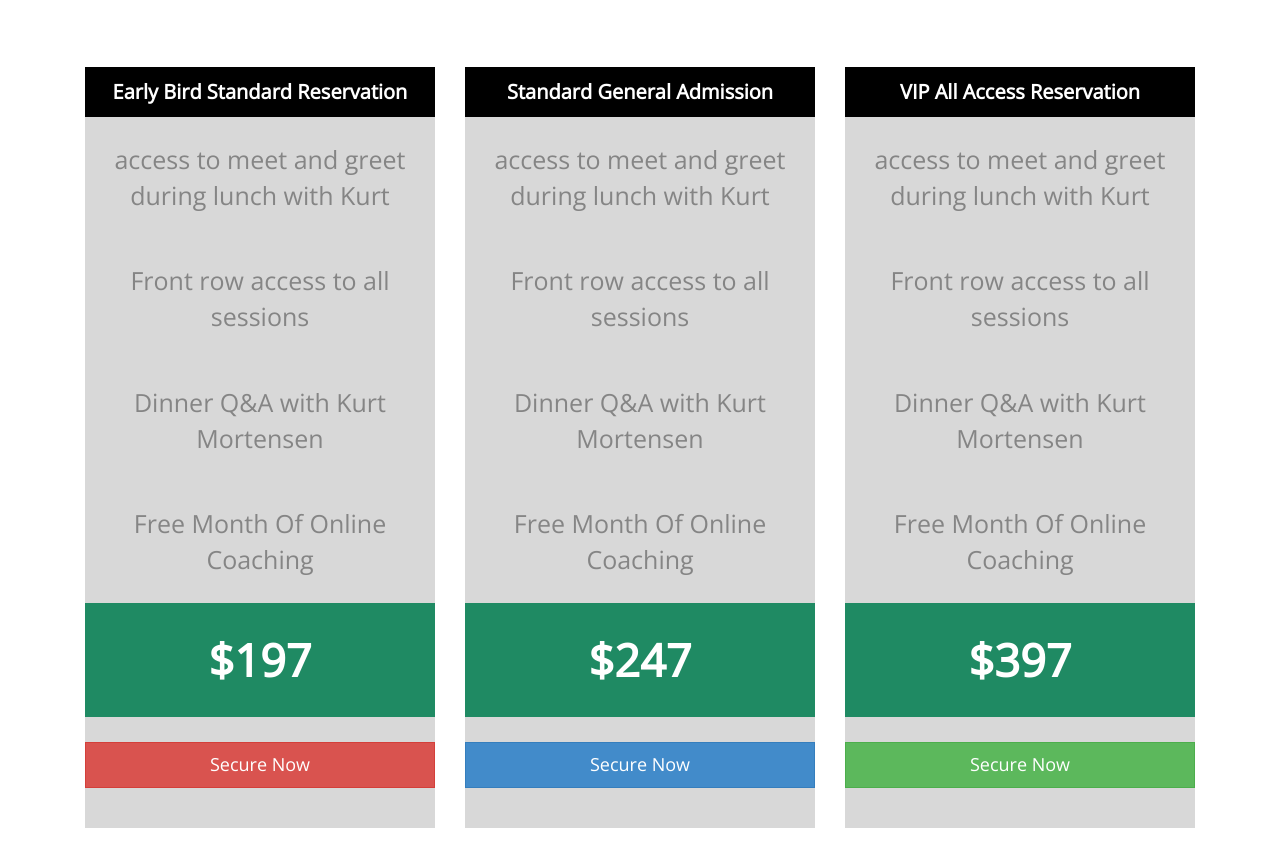
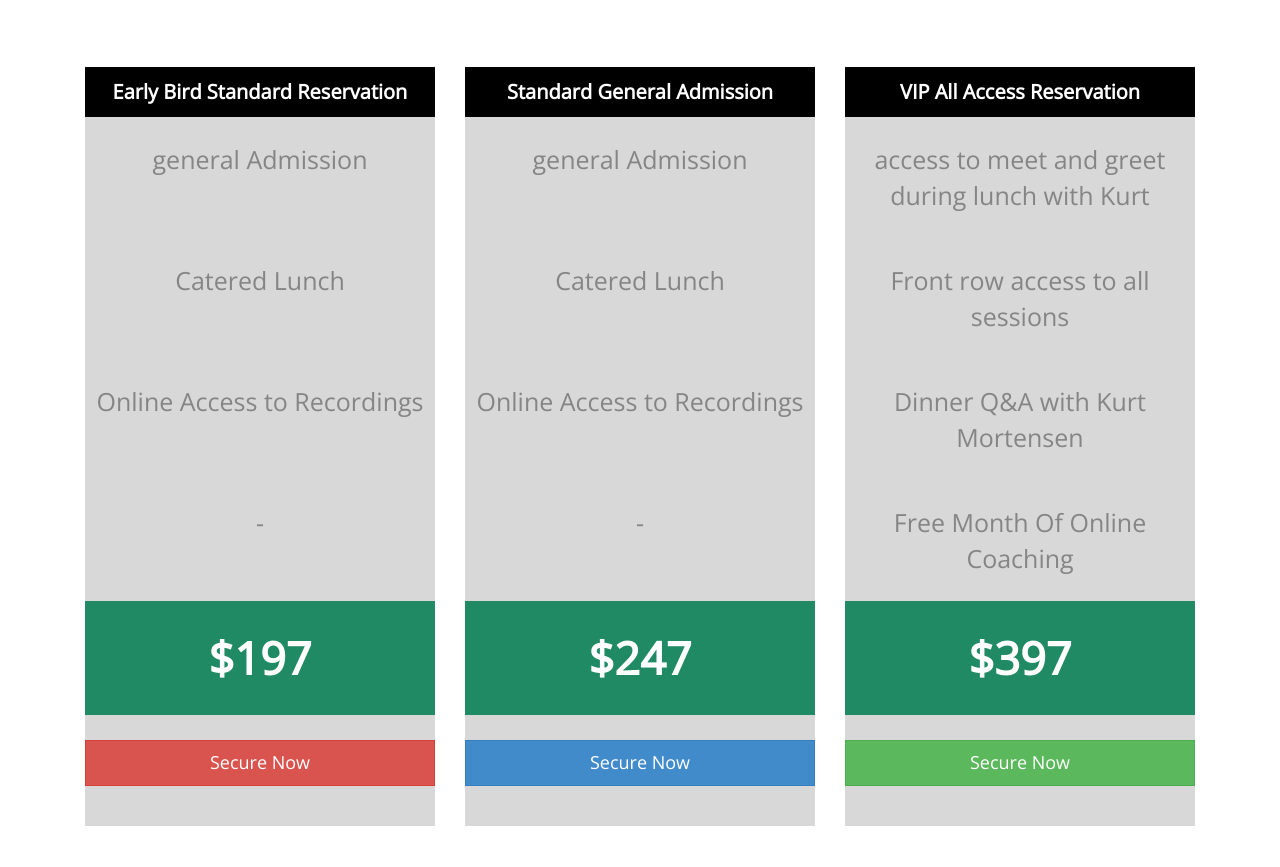
Before and after one commit to willvdb/seminar, a website: page app/index.html in a window 1280 px wide. Shown: the part 4503-5370 px from the top of the page. Drawn offline with nearby package versions, Linux system fonts and the light colour scheme.

Commit message:
changed plans

```diff
--- a/app/assets/css/style.css
+++ b/app/assets/css/style.css
@@ -174,6 +174,10 @@
 
 }
 
+.plan-item {
+  height: 121px;
+}
+
 
 
 .plan li {
--- a/app/index.html
+++ b/app/index.html
@@ -259,10 +259,10 @@
                         <ul class="plan">
                             <li class="plan-head">Early Bird Standard Reservation</li>
 
-                            <li>access to meet and greet during lunch with Kurt</li>
-                            <li>Front row access to all sessions</li>
-                            <li>Dinner Q&A with Kurt Mortensen</li>
-                            <li>Free Month Of Online Coaching</li>
+                            <li class="plan-item">general Admission</li>
+                            <li class="plan-item">Catered Lunch</li>
+                            <li class="plan-item">Online Access to Recordings</li>
+                            <li class="plan-item">-</li>
                              <li class="main-price">$197</li>
                             <li class="bottom">
                                 <a href="#" class="btn btn-danger btn-lg btn-block">Secure Now</a>
@@ -273,10 +273,10 @@
                         <ul class="plan">
                             <li class="plan-head">Standard General Admission</li>
 
-                            <li>access to meet and greet during lunch with Kurt</li>
-                            <li>Front row access to all sessions</li>
-                            <li>Dinner Q&A with Kurt Mortensen</li>
-                            <li>Free Month Of Online Coaching</li>
+                            <li class="plan-item">general Admission</li>
+                            <li class="plan-item">Catered Lunch</li>
+                            <li class="plan-item">Online Access to Recordings</li>
+                            <li class="plan-item">-</li>
                             <li class="main-price">$247</li>
                             <li class="bottom">
                                 <a href="#" class="btn btn-primary btn-lg btn-block">Secure Now</a>
@@ -287,10 +287,10 @@
                         <ul class="plan">
                             <li class="plan-head">VIP All Access Reservation</li>
 
-                            <li>access to meet and greet during lunch with Kurt</li>
-                            <li>Front row access to all sessions</li>
-                            <li>Dinner Q&A with Kurt Mortensen</li>
-                            <li>Free Month Of Online Coaching</li>
+                            <li class="plan-item">access to meet and greet during lunch with Kurt</li>
+                            <li class="plan-item">Front row access to all sessions</li>
+                            <li class="plan-item">Dinner Q&A with Kurt Mortensen</li>
+                            <li class="plan-item">Free Month Of Online Coaching</li>
                                <li class="main-price">$397</li>
                             <li class="bottom">
                                 <a href="#" class="btn btn-success btn-lg btn-block">Secure Now</a>
```
